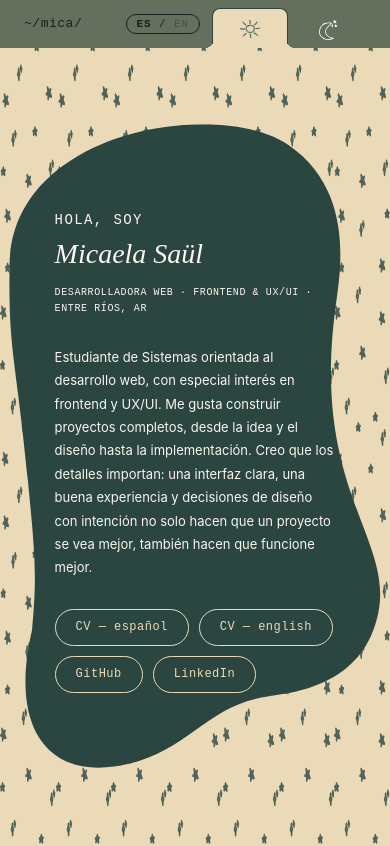
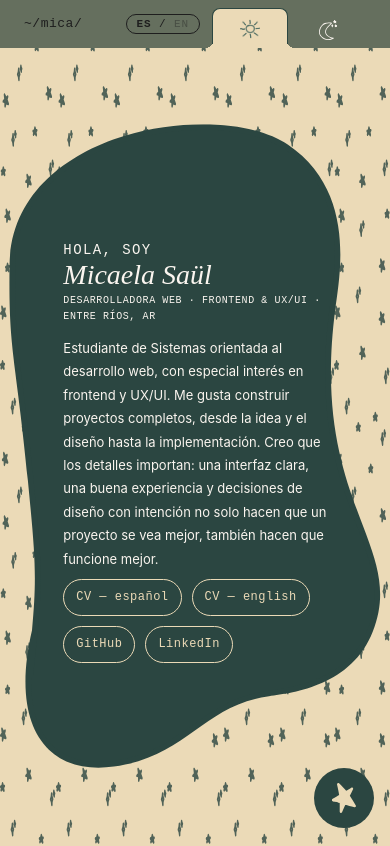
Before and after one commit to micasaul/mica-portfolio, a React (Vite) app: page / in a window 390 px wide. Shown: the top 846 px of the page. Built offline with nearby package versions, Linux system fonts and the light colour scheme.

Commit message:
StarButton fijo con pills de contacto

```diff
--- a/src/App.jsx
+++ b/src/App.jsx
@@ -1,5 +1,6 @@
 import { useTheme } from './hooks/useTheme'
 import { useLang } from './hooks/useLang'
+import { StarButton } from './components/Layout/StarButton'
 import { Header } from './components/Layout/Header'
 import { Background } from './components/Layout/Background'
 import { Hero } from './components/sections/Hero'
@@ -25,6 +26,7 @@ function App() {
           <Skills lang={lang} />
           <Projects lang={lang} />
         </main>
+        <StarButton lang={lang} />
       </div>
     </>
   )
--- a/src/components/layout/StarButton.jsx
+++ b/src/components/layout/StarButton.jsx
@@ -0,0 +1,48 @@
+import { useState } from 'react'
+import Estrella from '../../assets/icons/estrella.svg?react'
+import styles from './StarButton.module.css'
+
+const links = {
+  es: [
+    { label: 'CV — español', href: '/cv-es.pdf' },
+    { label: 'CV — english', href: '/cv-en.pdf' },
+    { label: 'GitHub', href: 'https://github.com/micasaul' },
+    { label: 'LinkedIn', href: 'https://linkedin.com/in/micaela-saül-8b4b8622b' },
+  ],
+  en: [
+    { label: 'CV — español', href: '/cv-es.pdf' },
+    { label: 'CV — english', href: '/cv-en.pdf' },
+    { label: 'GitHub', href: 'https://github.com/micasaul' },
+    { label: 'LinkedIn', href: 'https://linkedin.com/in/micaela-saül-8b4b8622b' },
+  ],
+}
+
+export function StarButton({ lang }) {
+  const [open, setOpen] = useState(false)
+
+  return (
+    <div className={styles.container}>
+      <div className={`${styles.pills} ${open ? styles.open : ''}`}>
+        {links[lang].map(l => (
+          <a
+            key={l.label}
+            className={styles.pill}
+            href={l.href}
+            target="_blank"
+            rel="noreferrer"
+          >
+            {l.label}
+          </a>
+        ))}
+      </div>
+
+      <button
+        className={`${styles.starBtn} ${open ? styles.active : ''}`}
+        onClick={() => setOpen(!open)}
+        aria-label="Links de contacto"
+      >
+        <Estrella style={{ width: 30, height: 30 }} />
+      </button>
+    </div>
+  )
+}
--- a/src/components/layout/StarButton.module.css
+++ b/src/components/layout/StarButton.module.css
@@ -0,0 +1,72 @@
+.container {
+  position: fixed;
+  bottom: 1rem;
+  right: 1rem;
+  z-index: 100;
+  display: flex;
+  flex-direction: column;
+  align-items: flex-end;
+  gap: 8px;
+}
+
+.pills {
+  display: flex;
+  flex-direction: column;
+  gap: 8px;
+  transition: opacity 0.25s ease, transform 0.25s ease;
+  opacity: 0;
+  transform: translateY(10px);
+  pointer-events: none;
+}
+
+.pills.open {
+  opacity: 1;
+  transform: translateY(0);
+  pointer-events: all;
+}
+
+.pill {
+  display: flex;
+  gap: 6px;
+  background: var(--color-bg);
+  border: 1.5px solid var(--color-glow-bg);
+  border-radius: 20px;
+  padding: 7px 16px;
+  font-size: 11px;
+  font-family: var(--font-mono);
+  font-weight: 500;
+  color: var(--color-glow-bg);
+  cursor: pointer;
+  text-decoration: none;
+  letter-spacing: 0.04em;
+  white-space: nowrap;
+  transition: background 0.2s, color 0.2s;
+}
+
+.pill:hover {
+  background: var(--color-glow-bg);
+  color: var(--color-bg);
+}
+
+.starBtn {
+  width: 60px;
+  height: 60px;
+  border-radius: 50%;
+  background: var(--color-glow-bg);
+  border: none;
+  cursor: pointer;
+  display: flex;
+  align-items: center;
+  justify-content: center;
+  color: var(--color-bg);
+  transition: transform 0.2s;
+  flex-shrink: 0;
+}
+
+.starBtn:hover {
+  transform: scale(1.08);
+}
+
+.starBtn.active {
+  transform: rotate(45deg) scale(1.08);
+}
--- a/src/components/sections/Hero.module.css
+++ b/src/components/sections/Hero.module.css
@@ -28,7 +28,7 @@
   display: flex;
   flex-direction: column;
   gap: 0.3rem;
-  width: 100%;
+  width: 90%;
   max-width: 850px;
   margin-top: 30px;
 }
@@ -100,7 +100,45 @@
   color: var(--color-glow-bg);
 }
 
-@media (max-width: 768px) {
+@media (max-width: 690px) {
+  .blob{
+    width: 115%;
+  }
+
+  .section {
+    padding: 0 1.5rem;
+    padding-top: 48px;
+  }
+
+  .content {
+    gap: 0;
+  }
+
+  .name {
+    margin: 0;
+    font-size: 42px;
+  }
+
+  .subtitle {
+    margin-top: 0.25rem;
+    margin-bottom: 0.75rem;
+    font-size: 11px;
+  }
+
+  .bio {
+    font-size: 13px;
+  }
+
+  .links {
+    margin-top: 0.5rem;
+  }
+
+  .btnPrimary{
+    padding: 8px 12px;
+  }
+}
+
+@media (max-width: 535px) {
   .blob {
     transform: rotate(90deg);
     width: 165%;
@@ -108,7 +146,7 @@
   }
 
   .content {
-    max-width: 80%;
+    max-width: 77%;
     margin-top: 10px;
   }
 
```
